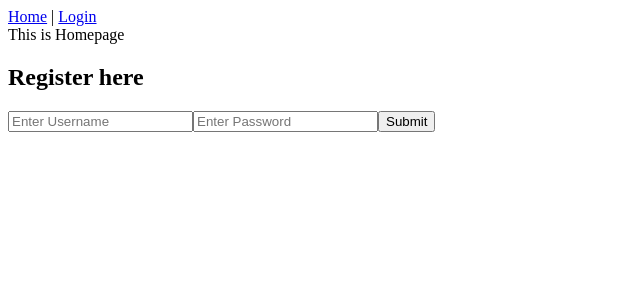
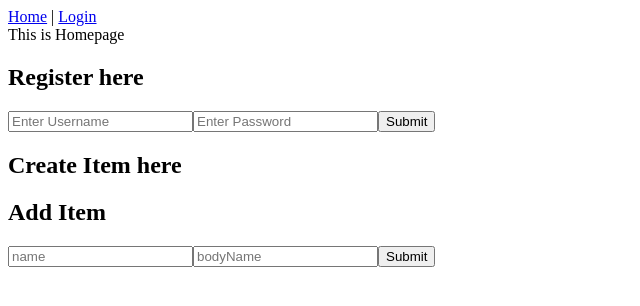
Before and after one commit to JOmega12/capstone-practice, a React (Vite) app in the folder react-app/: page / in a window 1280 px wide. Shown: the top 306 px of the page, without its empty margins (0-640 px from the left). Built offline with nearby package versions, Linux system fonts and the light colour scheme.

Commit message:
added createItems

```diff
--- a/react-app/src/pages/CreateItem.jsx
+++ b/react-app/src/pages/CreateItem.jsx
@@ -1,12 +1,26 @@
+import { useState } from "react"
+import { useItem } from "../providers/ItemContext";
 
 export const CreateItem = () => {
 
+    const {createItem} = useItem();
+
+    const [name, setName] = useState("");
+    const [itemBody, setItemBody] = useState("");
+
+
+    const handleSubmit = (e) => {
+        e.preventDefault();
+
+        createItem({name, body: itemBody});
+    }
     return(
         <>
             <h2>Add Item</h2>
-            <form action="">
-                <input type="text" />
-                <input type="text" />
+            <form action="" onSubmit={handleSubmit}>
+                <input type="text" value={name} onChange={(e) => setName(e.target.value)} placeholder="name"/>
+                <input type="text" value={itemBody} onChange={(e) => setItemBody(e.target.value)} placeholder="bodyName"/>
+                <input type="submit" />
             </form>
         </>
     )
--- a/react-app/src/pages/Homepage.jsx
+++ b/react-app/src/pages/Homepage.jsx
@@ -1,8 +1,9 @@
 // import {useState, useEffect} from 'react'
 // import { useAuth } from '../providers/AuthContext';
-import { useState } from 'react';
+// import { useState } from 'react';
 import { Register } from './RegisterPage';
 import { useItem } from '../providers/ItemContext';
+import { CreateItem } from './CreateItem';
 
 export const Homepage = () => {
 
@@ -49,8 +50,9 @@ export const Homepage = () => {
       <ul>
         {item.map((item, key) => (
           <>
-            <li key={key}>{item.name}</li>
-            <li>{item.body}</li>
+            <h2 key={key}>{item.name}</h2>
+            <li>body: {item.body}</li>
+            <li>created: {item.created}</li>
           </>
         ))}
       </ul>
@@ -60,6 +62,11 @@ export const Homepage = () => {
         <h2>Register here</h2>
         <Register />
       </div>
+
+      <div>
+        <h2>Create Item here</h2>
+        <CreateItem />
+      </div>
     </div>
   )
 }
--- a/react-app/src/providers/ItemContext.jsx
+++ b/react-app/src/providers/ItemContext.jsx
@@ -45,15 +45,42 @@ export const ItemProvider = ({children}) => {
             setItem(data)
         }
     }
+
+
     useEffect(() => {
       fetchData()
     // eslint-disable-next-line react-hooks/exhaustive-deps
     }, [])
 
 
+    const createItem = async(name, body) => {
+      try {
+        const response = await fetch("http://127.0.0.1:8000/items/api/create", {
+          method: "POST",
+          headers: {
+            "Content-Type": "application/json",
+            "Authorization": "Bearer " + String(authToken.access)
+          },
+          body: JSON.stringify({name, body})
+        });
+
+        if (!response.ok) {
+          throw new Error(`HTTP error! status: ${response.status}`)
+        }
+        const data = await response.json();
+        await fetchData();
+        return data
+      } catch(e) {
+        console.log(e)
+        return null
+      }
+
+
+    }
+
     return(
         <ItemContext.Provider value={{
-            item, setItem
+            item, setItem, createItem
         }}>
             {children}
         </ItemContext.Provider>
```
